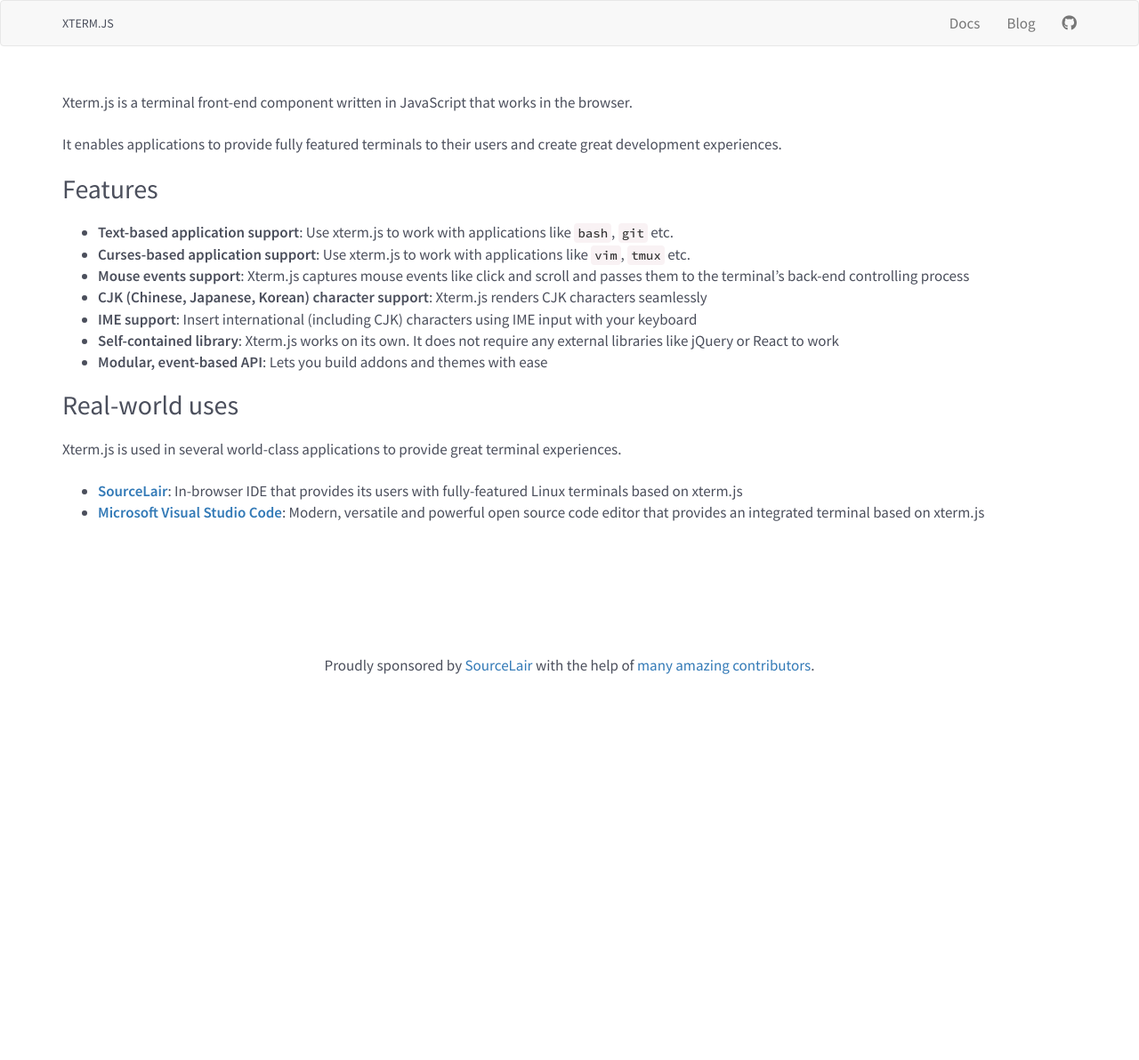
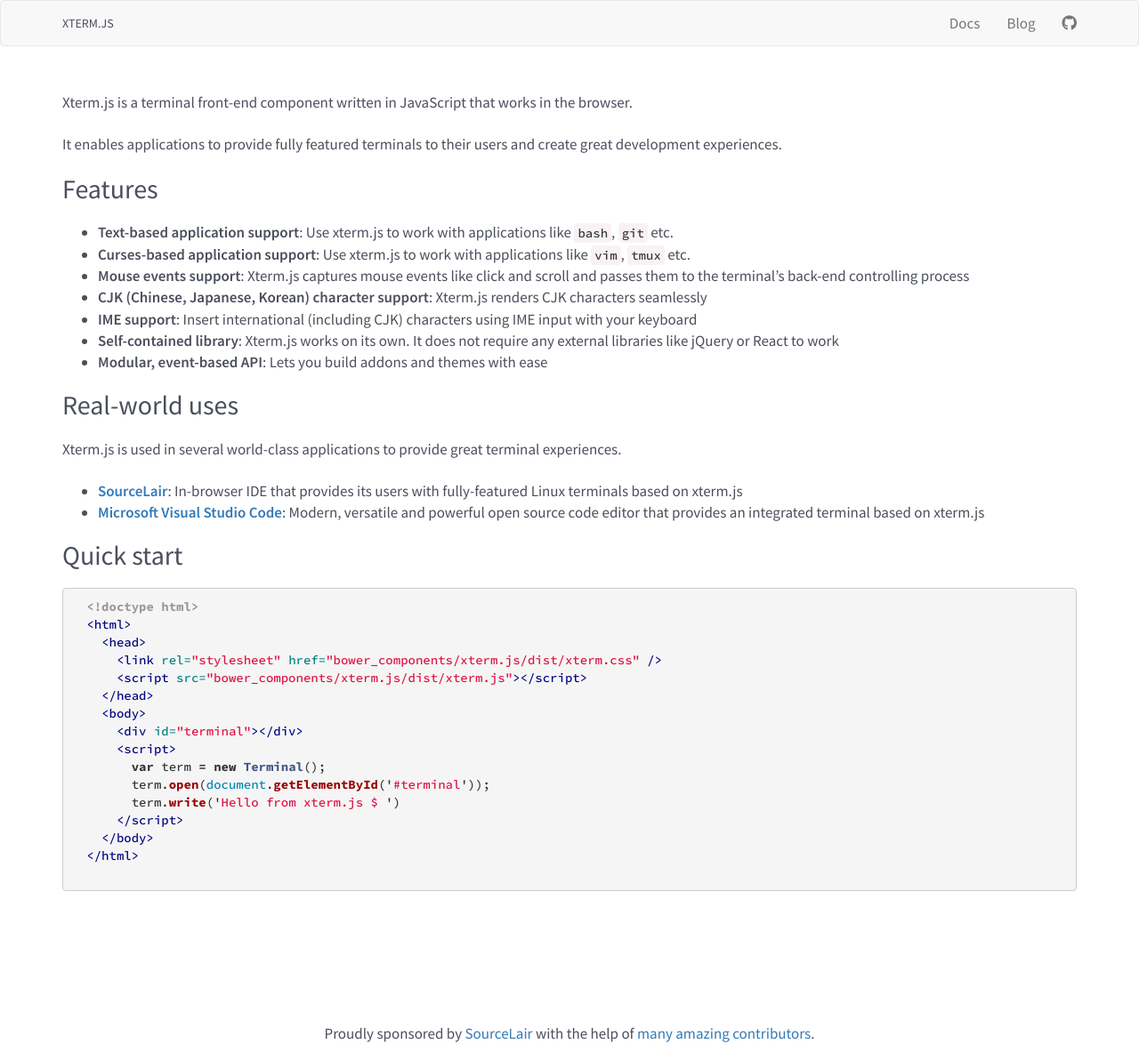
Before and after one commit to xtermjs/xtermjs.org, a Jekyll site: the page built from _pages/index.html, in a window 1280 px wide. Shown: the whole page at 89% size. Built offline with Jekyll 4.4.1, drawn with Linux system fonts in a browser that asks for light colours; nearby versions of some CDN libraries; before the commit the page ends 900 px from its top, so only the background shows below that.

Commit message:
Add "Quick start" and syntax highlighting

```diff
--- a/_pages/index.html
+++ b/_pages/index.html
@@ -10,4 +10,22 @@
     {{ about | markdownify }}
   </article>
 
+  <h2>Quick start</h2>
+  {% highlight html %}
+  <!doctype html>
+  <html>
+    <head>
+      <link rel="stylesheet" href="bower_components/xterm.js/dist/xterm.css" />
+      <script src="bower_components/xterm.js/dist/xterm.js"></script>
+    </head>
+    <body>
+      <div id="terminal"></div>
+      <script>
+      	var term = new Terminal();
+        term.open(document.getElementById('#terminal'));
+        term.write('Hello from xterm.js $ ')
+      </script>
+    </body>
+  </html>
+  {% endhighlight %}
 </div>
--- /dev/null
+++ b/_sass/_syntax_highlight.scss
@@ -0,0 +1,60 @@
+.highlight  { background: #ffffff; }
+.highlight .c { color: #999988; font-style: italic } /* Comment */
+.highlight .err { color: #a61717; background-color: #e3d2d2 } /* Error */
+.highlight .k { font-weight: bold } /* Keyword */
+.highlight .o { font-weight: bold } /* Operator */
+.highlight .cm { color: #999988; font-style: italic } /* Comment.Multiline */
+.highlight .cp { color: #999999; font-weight: bold } /* Comment.Preproc */
+.highlight .c1 { color: #999988; font-style: italic } /* Comment.Single */
+.highlight .cs { color: #999999; font-weight: bold; font-style: italic } /* Comment.Special */
+.highlight .gd { color: #000000; background-color: #ffdddd } /* Generic.Deleted */
+.highlight .gd .x { color: #000000; background-color: #ffaaaa } /* Generic.Deleted.Specific */
+.highlight .ge { font-style: italic } /* Generic.Emph */
+.highlight .gr { color: #aa0000 } /* Generic.Error */
+.highlight .gh { color: #999999 } /* Generic.Heading */
+.highlight .gi { color: #000000; background-color: #ddffdd } /* Generic.Inserted */
+.highlight .gi .x { color: #000000; background-color: #aaffaa } /* Generic.Inserted.Specific */
+.highlight .go { color: #888888 } /* Generic.Output */
+.highlight .gp { color: #555555 } /* Generic.Prompt */
+.highlight .gs { font-weight: bold } /* Generic.Strong */
+.highlight .gu { color: #aaaaaa } /* Generic.Subheading */
+.highlight .gt { color: #aa0000 } /* Generic.Traceback */
+.highlight .kc { font-weight: bold } /* Keyword.Constant */
+.highlight .kd { font-weight: bold } /* Keyword.Declaration */
+.highlight .kp { font-weight: bold } /* Keyword.Pseudo */
+.highlight .kr { font-weight: bold } /* Keyword.Reserved */
+.highlight .kt { color: #445588; font-weight: bold } /* Keyword.Type */
+.highlight .m { color: #009999 } /* Literal.Number */
+.highlight .s { color: #d14 } /* Literal.String */
+.highlight .na { color: #008080 } /* Name.Attribute */
+.highlight .nb { color: #0086B3 } /* Name.Builtin */
+.highlight .nc { color: #445588; font-weight: bold } /* Name.Class */
+.highlight .no { color: #008080 } /* Name.Constant */
+.highlight .ni { color: #800080 } /* Name.Entity */
+.highlight .ne { color: #990000; font-weight: bold } /* Name.Exception */
+.highlight .nf { color: #990000; font-weight: bold } /* Name.Function */
+.highlight .nn { color: #555555 } /* Name.Namespace */
+.highlight .nt { color: #000080 } /* Name.Tag */
+.highlight .nv { color: #008080 } /* Name.Variable */
+.highlight .ow { font-weight: bold } /* Operator.Word */
+.highlight .w { color: #bbbbbb } /* Text.Whitespace */
+.highlight .mf { color: #009999 } /* Literal.Number.Float */
+.highlight .mh { color: #009999 } /* Literal.Number.Hex */
+.highlight .mi { color: #009999 } /* Literal.Number.Integer */
+.highlight .mo { color: #009999 } /* Literal.Number.Oct */
+.highlight .sb { color: #d14 } /* Literal.String.Backtick */
+.highlight .sc { color: #d14 } /* Literal.String.Char */
+.highlight .sd { color: #d14 } /* Literal.String.Doc */
+.highlight .s2 { color: #d14 } /* Literal.String.Double */
+.highlight .se { color: #d14 } /* Literal.String.Escape */
+.highlight .sh { color: #d14 } /* Literal.String.Heredoc */
+.highlight .si { color: #d14 } /* Literal.String.Interpol */
+.highlight .sx { color: #d14 } /* Literal.String.Other */
+.highlight .sr { color: #009926 } /* Literal.String.Regex */
+.highlight .s1 { color: #d14 } /* Literal.String.Single */
+.highlight .ss { color: #990073 } /* Literal.String.Symbol */
+.highlight .bp { color: #999999 } /* Name.Builtin.Pseudo */
+.highlight .vc { color: #008080 } /* Name.Variable.Class */
+.highlight .vg { color: #008080 } /* Name.Variable.Global */
+.highlight .vi { color: #008080 } /* Name.Variable.Instance */
+.highlight .il { color: #009999 } /* Literal.Number.Integer.Long */
--- a/css/main.scss
+++ b/css/main.scss
@@ -167,3 +167,4 @@
 }
 
 @import 'code';
+@import 'syntax_highlight';
```
